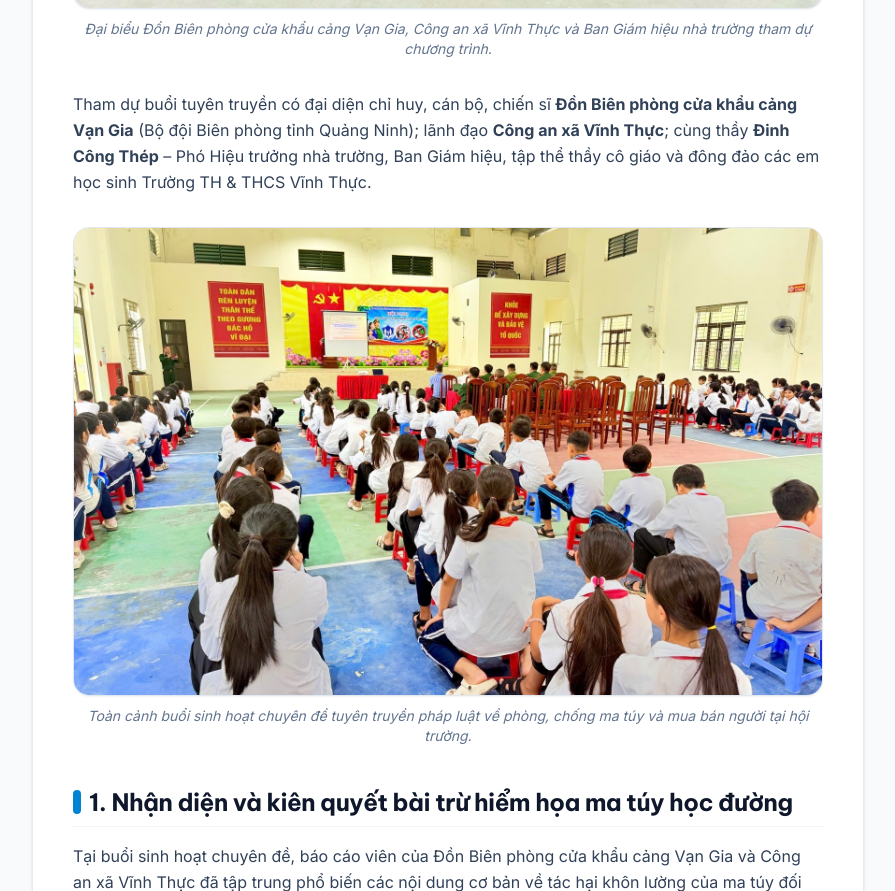
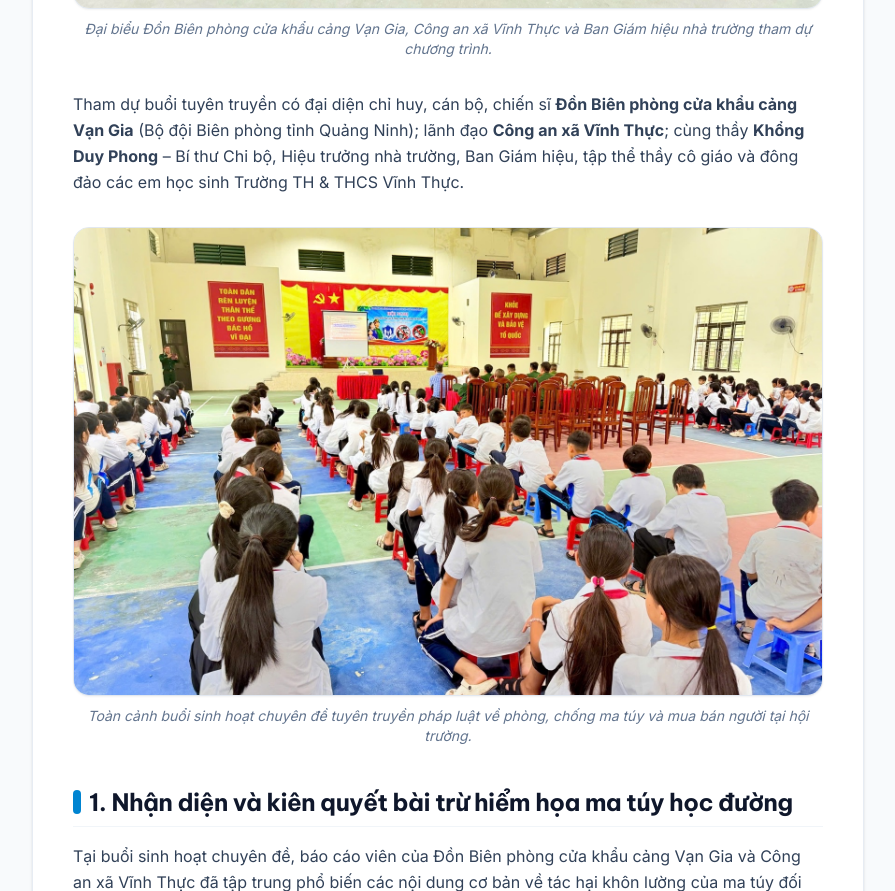
Before and after one commit to nguyenthanhtiencanva-cmd/vinhthuc-school-web, a Next.js app: page /tin-tuc/tuyen-truyen-pho-bien-phap-luat-hoc-sinh-xa-dao-vinh-thuc in a window 1280 px wide. Shown: the part 1740-2631 px from the top of the page, without its empty margins (192-1087 px from the left). Built offline with nearby package versions, Linux system fonts and the light colour scheme.

Commit message:
fix(news): giữ nguyên thành phần đại biểu thầy Hiệu trưởng Khổng Duy Phong trong bài viết

```diff
--- a/src/app/tin-tuc/tuyen-truyen-pho-bien-phap-luat-hoc-sinh-xa-dao-vinh-thuc/TuyenTruyenPhapLuatContent.tsx
+++ b/src/app/tin-tuc/tuyen-truyen-pho-bien-phap-luat-hoc-sinh-xa-dao-vinh-thuc/TuyenTruyenPhapLuatContent.tsx
@@ -195,7 +195,7 @@ export default function TuyenTruyenPhapLuatContent() {
             </figure>
 
             <p>
-              Tham dự buổi tuyên truyền có đại diện chỉ huy, cán bộ, chiến sĩ <strong>Đồn Biên phòng cửa khẩu cảng Vạn Gia</strong> (Bộ đội Biên phòng tỉnh Quảng Ninh); lãnh đạo <strong>Công an xã Vĩnh Thực</strong>; cùng thầy <strong>Đinh Công Thép</strong> – Phó Hiệu trưởng nhà trường, Ban Giám hiệu, tập thể thầy cô giáo và đông đảo các em học sinh Trường TH &amp; THCS Vĩnh Thực.
+              Tham dự buổi tuyên truyền có đại diện chỉ huy, cán bộ, chiến sĩ <strong>Đồn Biên phòng cửa khẩu cảng Vạn Gia</strong> (Bộ đội Biên phòng tỉnh Quảng Ninh); lãnh đạo <strong>Công an xã Vĩnh Thực</strong>; cùng thầy <strong>Khổng Duy Phong</strong> – Bí thư Chi bộ, Hiệu trưởng nhà trường, Ban Giám hiệu, tập thể thầy cô giáo và đông đảo các em học sinh Trường TH &amp; THCS Vĩnh Thực.
             </p>
 
             {/* Image 2: Toàn cảnh */}
```
